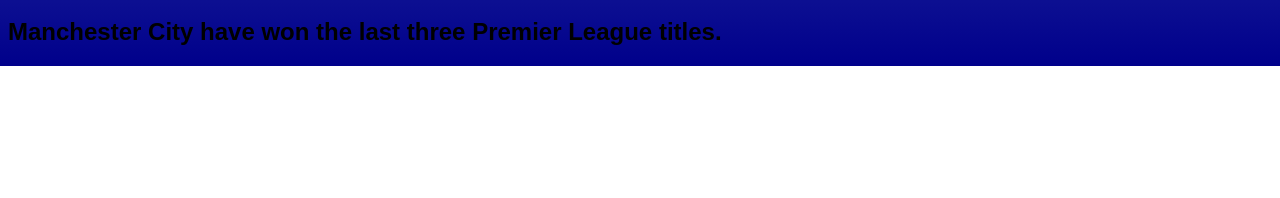
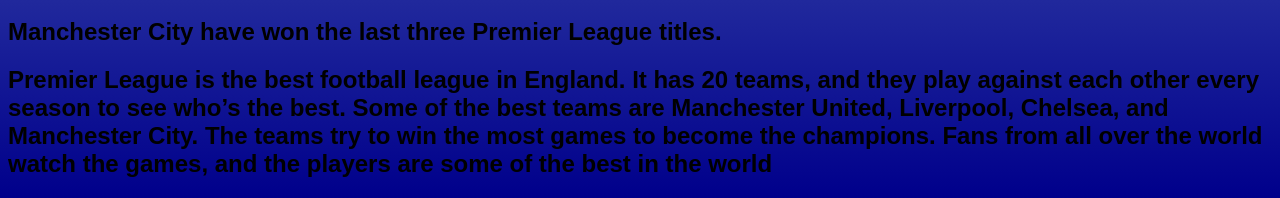
Before and after one commit to cc9759stchris/cc9759stchris, a plain HTML site: page index.html in a window 1280 px wide. Shown: the part 859-1057 px from the top of the page. Before the commit the page ends 925 px from the top, so only its background shows below. Drawn offline with Linux system fonts and the light colour scheme.

Commit message:
Update index.html

```diff
--- a/index.html
+++ b/index.html
@@ -17,4 +17,7 @@
 
   <h1>What Are the Last Three Teams That Have Won the Premier League?</h1>
   <h2>Manchester City have won the last three Premier League titles.</h2>
+ <h2> Premier League is the best football league in England. It has 20 teams, and they play against each other every season to see who’s the best. Some of the best teams are Manchester United, Liverpool, Chelsea, and Manchester City. The teams try to win the most games to become the champions. Fans from all over the world watch the games, and the players are some of the best in the world <h2/>
+
+
 </body>
```
